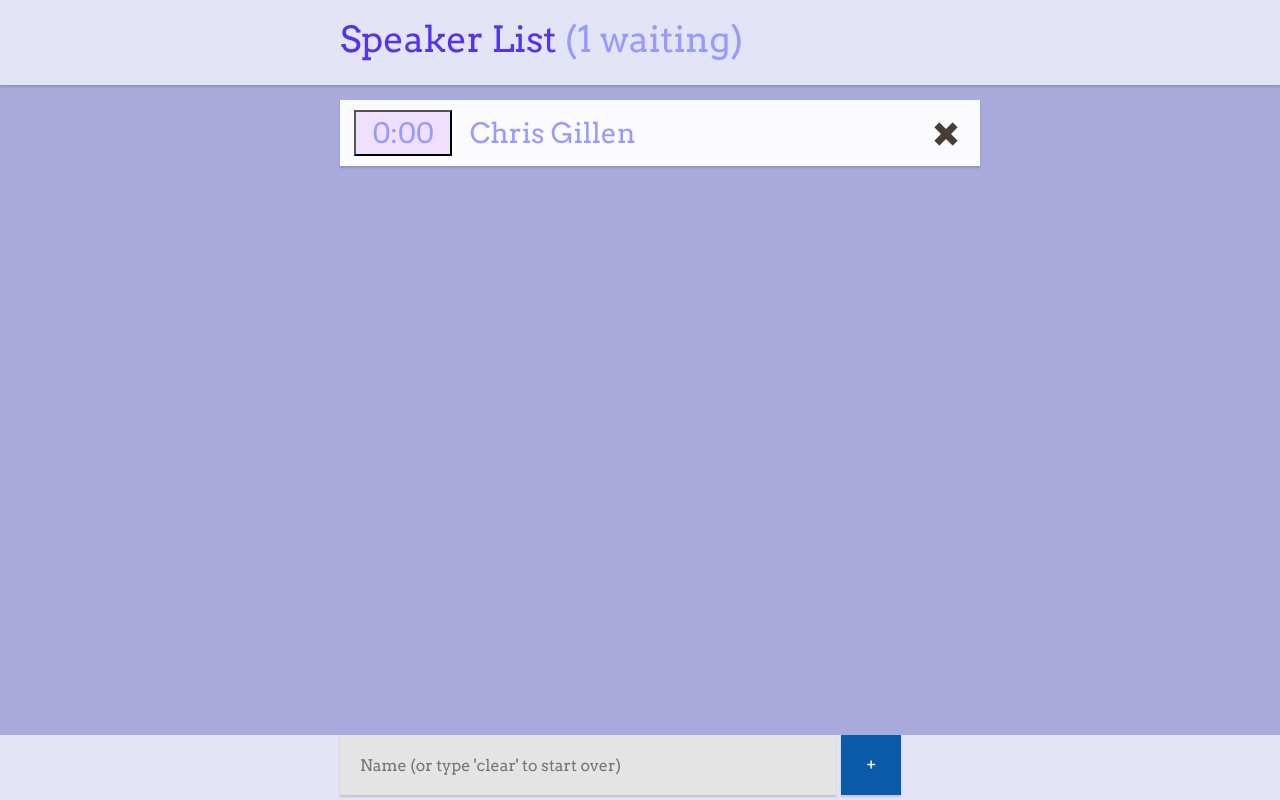
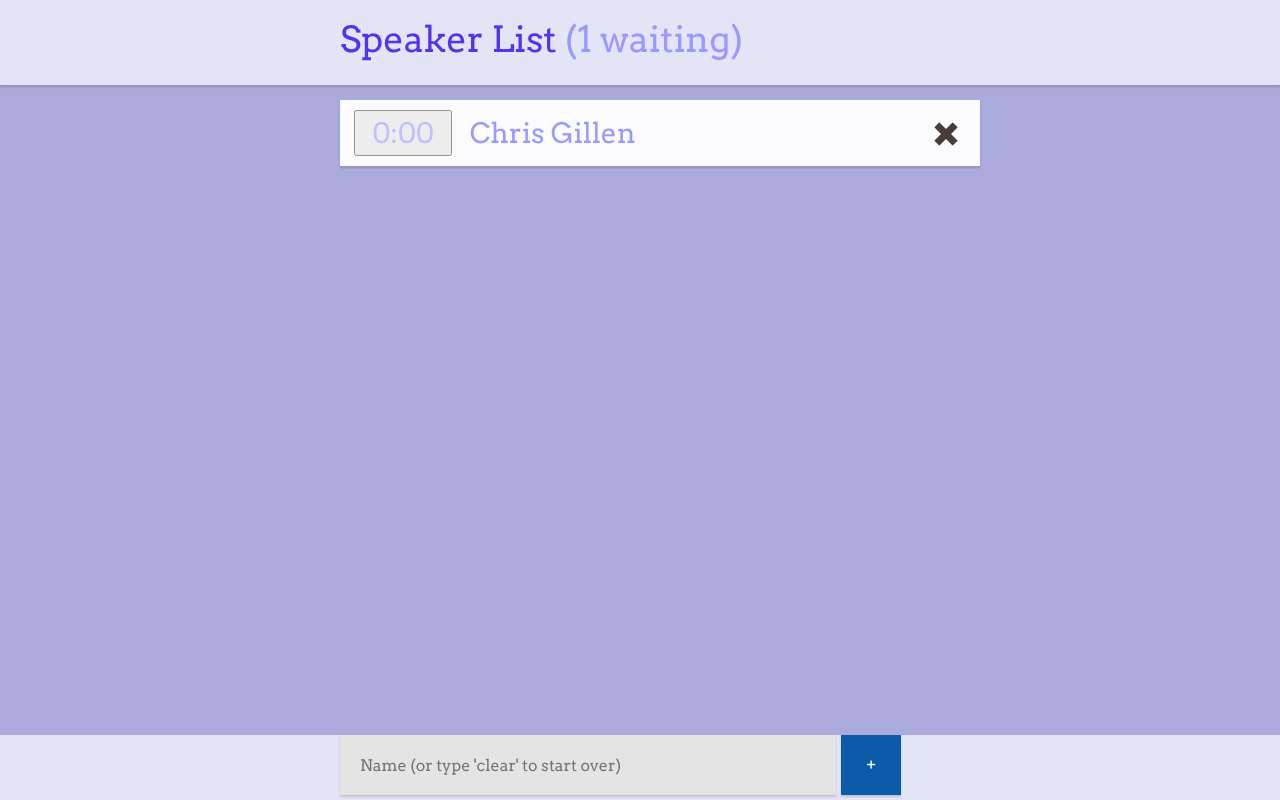
Before and after one commit to garcias/speakerlist, a plain HTML site: page index.html in a window 1280 px wide. In both pictures the pointer is over the input "0:00". Drawn offline with nearby package versions, Linux system fonts and the light colour scheme.

Commit message:
change animation to opacity instead of background color

```diff
--- a/style.css
+++ b/style.css
@@ -25,7 +25,7 @@ html, body {
 }
 
 .timer:hover {
-  background-color: #f0e0ff;
+  opacity: 0.6;
 }
 
 .timer.timeup {
```
